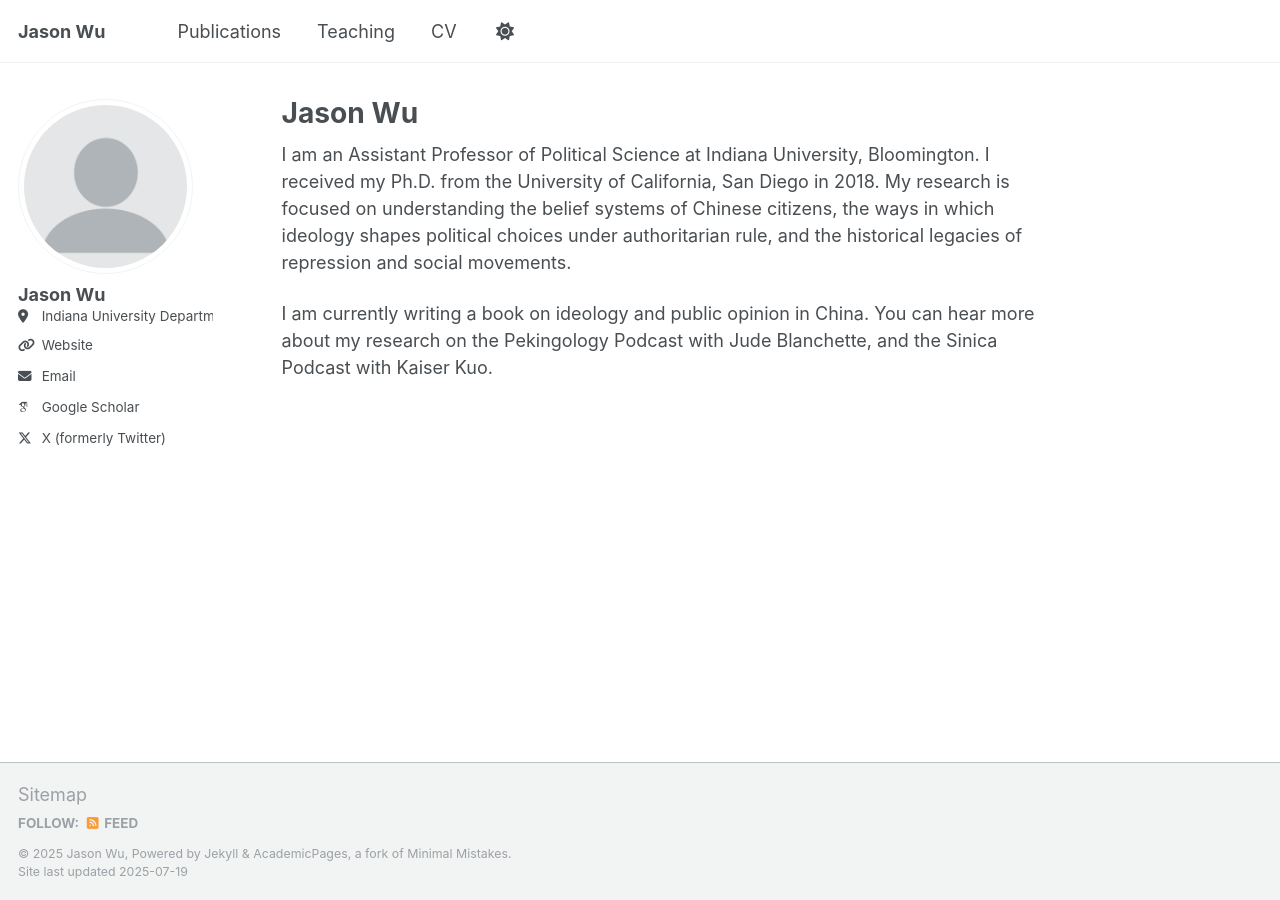
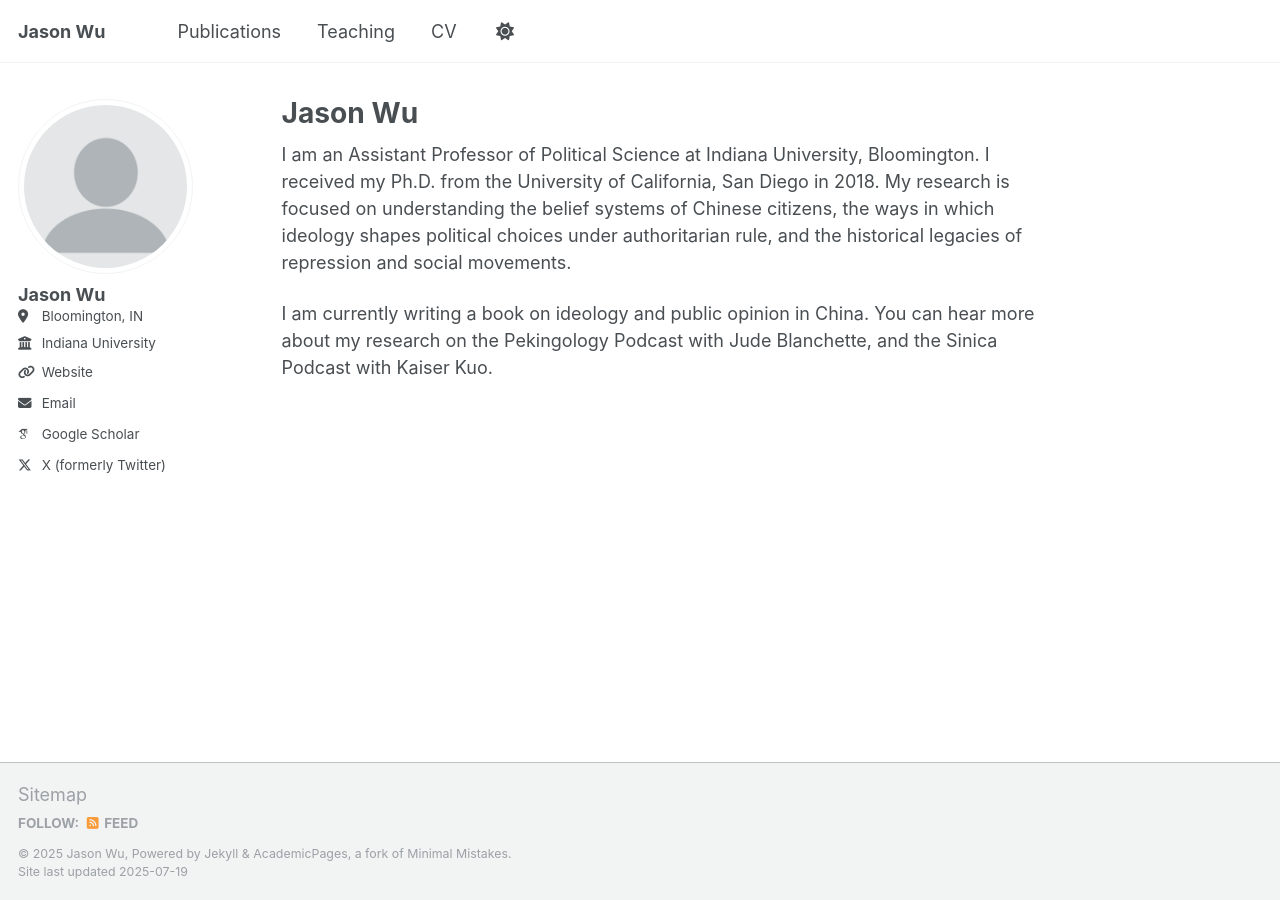
Before and after one commit to jasonyuyanwu/jasonyuyanwu.github.io, a Jekyll site: the page built from _pages/about.md, in a window 1280 px wide. Built offline with Jekyll 4.4.1, drawn with Linux system fonts in a browser that asks for light colours; some web fonts are replaced; a script that is not in the unit is left out.

Commit message:
Update _config.yml

```diff
--- a/_config.yml
+++ b/_config.yml
@@ -26,13 +26,8 @@ author:
   name             : "Jason Wu"
   pronouns         : # example: "she/her"
   bio              : # "Assistant Professor, Political Science Department"
-  location         : "Indiana University
-Department of Political Science
-1100 E. 7th Street
-210 Woodburn Hall
-Bloomington, IN 47405
-"
- # employer         : "Indiana University, Bloomington"
+  location         : "Bloomington, IN"
+  employer         : "Indiana University"
   uri              : jasonyuyanwu.github.io
   email            : "jywu@iu.edu"
 
```
